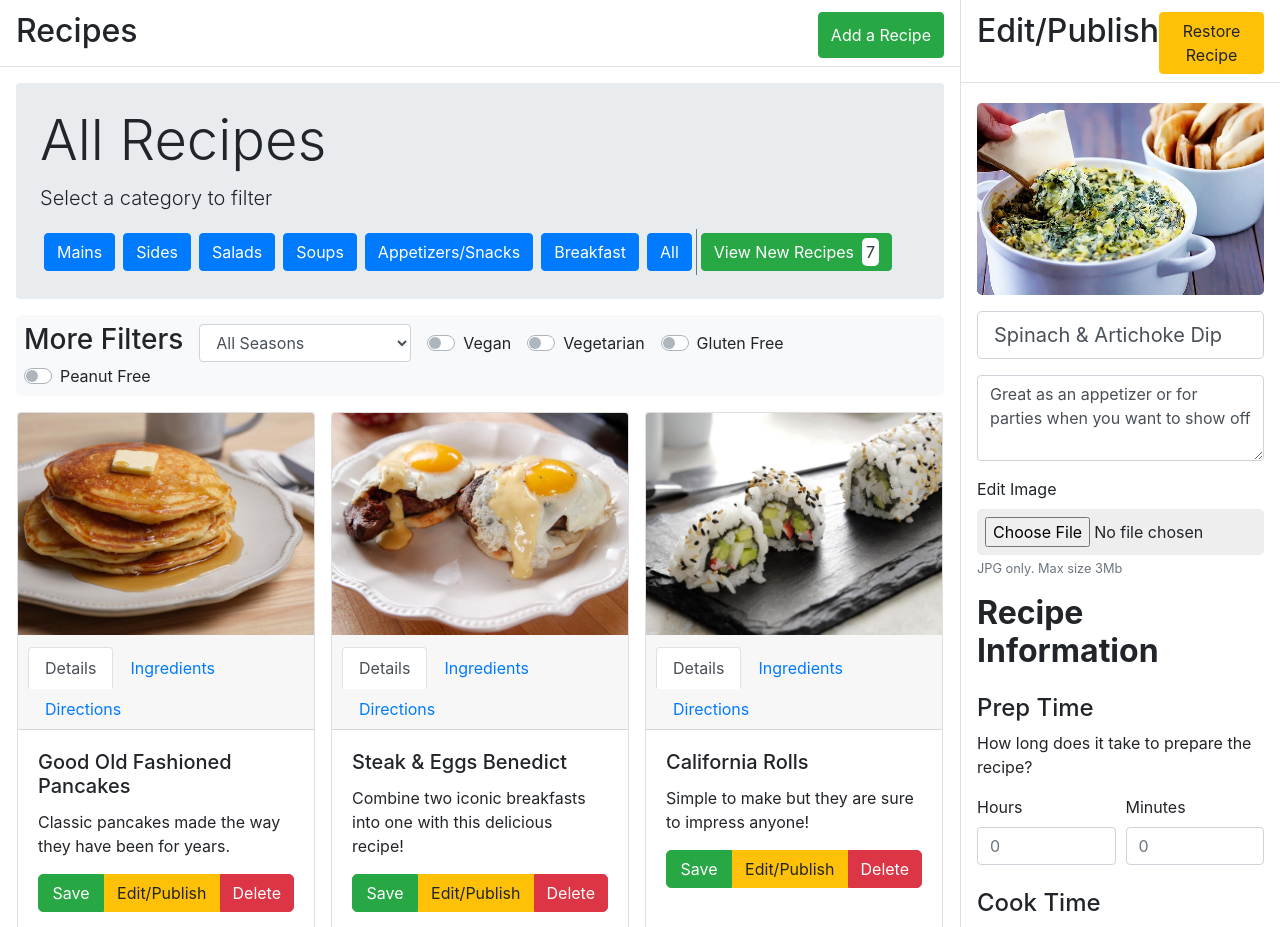
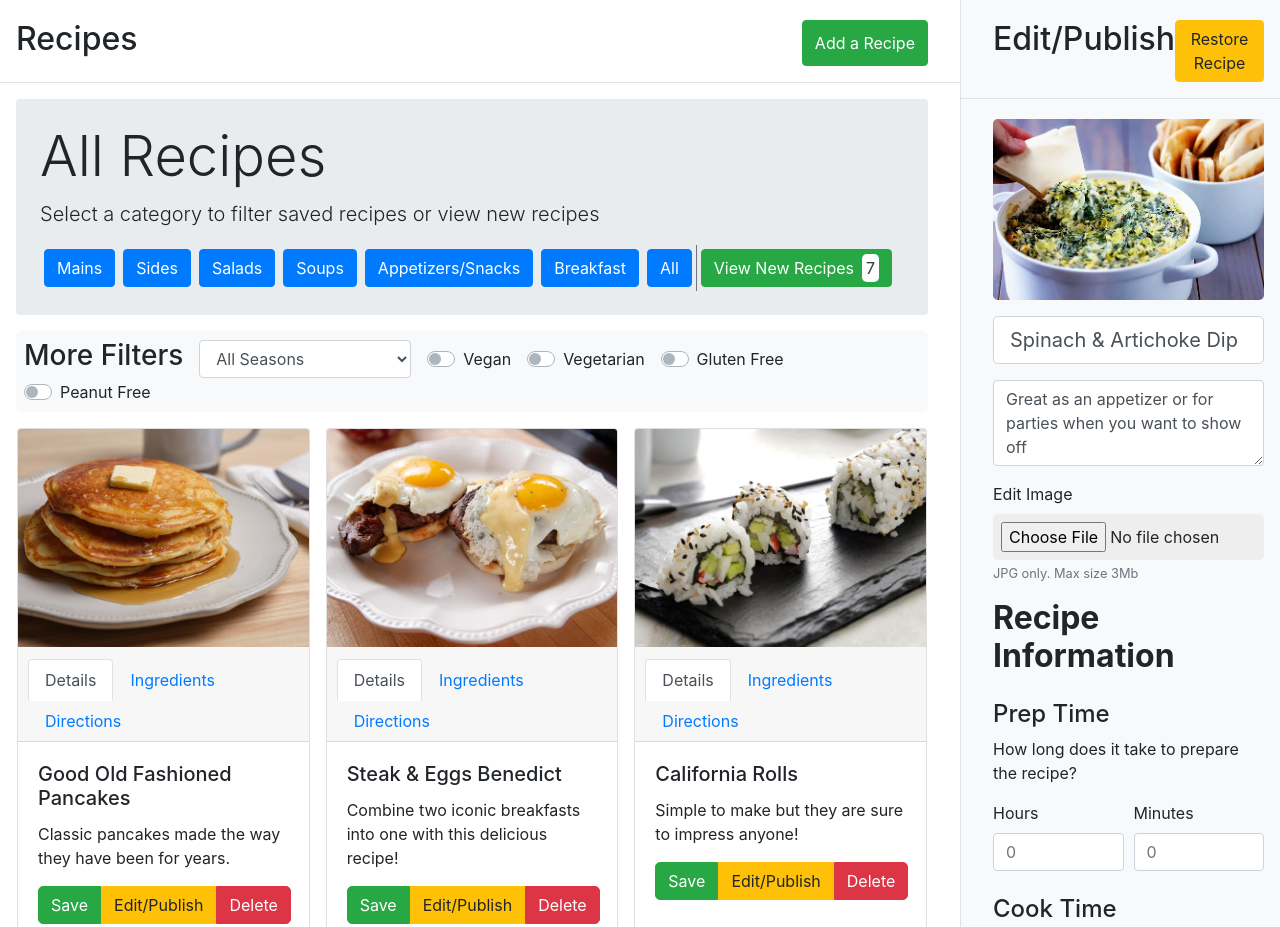
Before and after one commit to KyleDurnford/prototype-dashboard, a plain HTML site: page index.html in a window 1280 px wide. Shown: the top 927 px of the page. Drawn offline with nearby package versions, Linux system fonts and the light colour scheme.

Commit message:
added more spacing

```diff
--- a/index.html
+++ b/index.html
@@ -15,13 +15,14 @@
     <main class="container-fluid">
         <div class="row">
             <div class="col p-0">
-                <div class="border-bottom w-100 my-1 p-2 d-flex justify-content-between">
-                    <h2 class="pl-2">Recipes</h2>
-                    <button type="button" class="btn btn-success mr-2">Add a Recipe</button>
+                <div class="border-bottom w-100 my-1 p-3 d-flex justify-content-between">
+                    <h2 class="">Recipes</h2>
+                    <button type="button" class="btn btn-success mr-3">Add a Recipe</button>
                 </div>
+                <div class="mr-3">
                 <div class="jumbotron jumbotron-fluid rounded m-3 p-4">
                     <h1 class="display-4 font">All Recipes</h1>
-                    <p class="lead">Select a category to filter</p>
+                    <p class="lead">Select a category to filter saved recipes or view new recipes</p>
                     <div class="form-inline">
                         <button type="button" class="btn btn-primary mx-1">Mains</button>
                         <button type="button" class="btn btn-primary mx-1">Sides</button>
@@ -36,7 +37,8 @@
                         </div>
                     </div>
                 </div>
-                <div class="m-3">
+                </div>
+                <div class="m-3 pr-3">
                     <div>
                         <div class="form-inline bg-light p-2 rounded-lg">
                             <h3 class="mr-3">More Filters</h3>
@@ -251,12 +253,12 @@
                     </div>
                 </div>
             </div>
-            <div class="col-3 p-0 border-left">
-                <div class="border-bottom w-100 my-1 p-2 d-flex justify-content-between">
-                    <h2 class="pl-2">Edit/Publish</h2>
-                    <button type="button" class="btn btn-warning mr-2">Restore Recipe</button>
+            <div class="col-3 p-0 border-left bg-light">
+                <div class="border-bottom w-100 my-1 p-3 d-flex justify-content-between">
+                    <h2 class="ml-3">Edit/Publish</h2>
+                    <button type="button" class="btn btn-warning">Restore Recipe</button>
                 </div>
-                <div class="p-3">
+                <div class="p-3 ml-3">
                     <img src="img/sadip.jpg" alt="" class="w-100 rounded-lg">
                     <form class="mt-3">
                         <input class="form-control form-control-lg" type="text" value="Spinach & Artichoke Dip">
@@ -441,6 +443,7 @@
                             </div>
                         </div>
                         <div>
+                            <button type="button" class="btn btn-warning w-100 mt-3">Restore Recipe</button>
                             <button type="button" class="btn btn-success w-100 mt-3">Save Recipe</button>
                             <button type="button" class="btn btn-primary w-100 mt-3">Publish Recipe</button>
                         </div>
```
